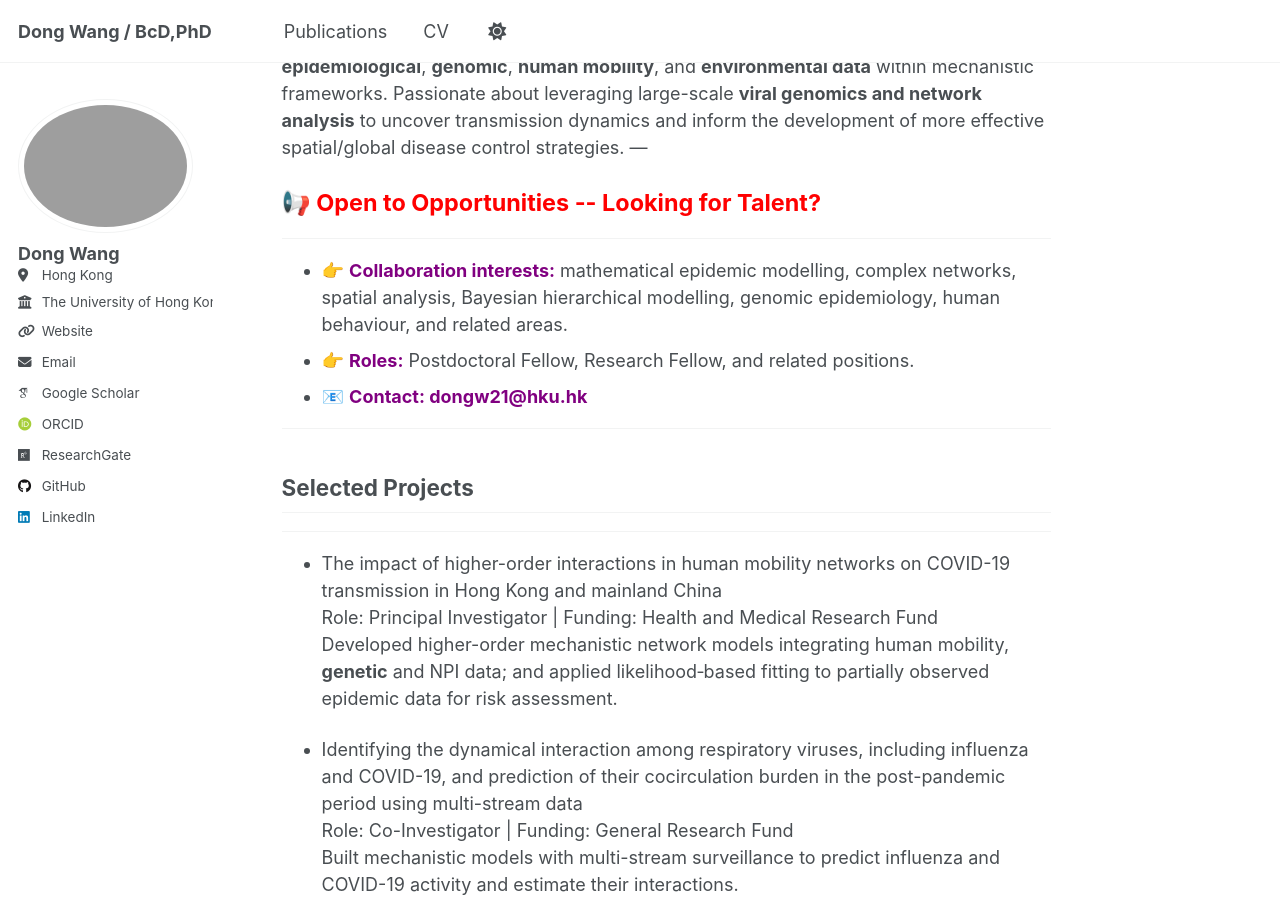
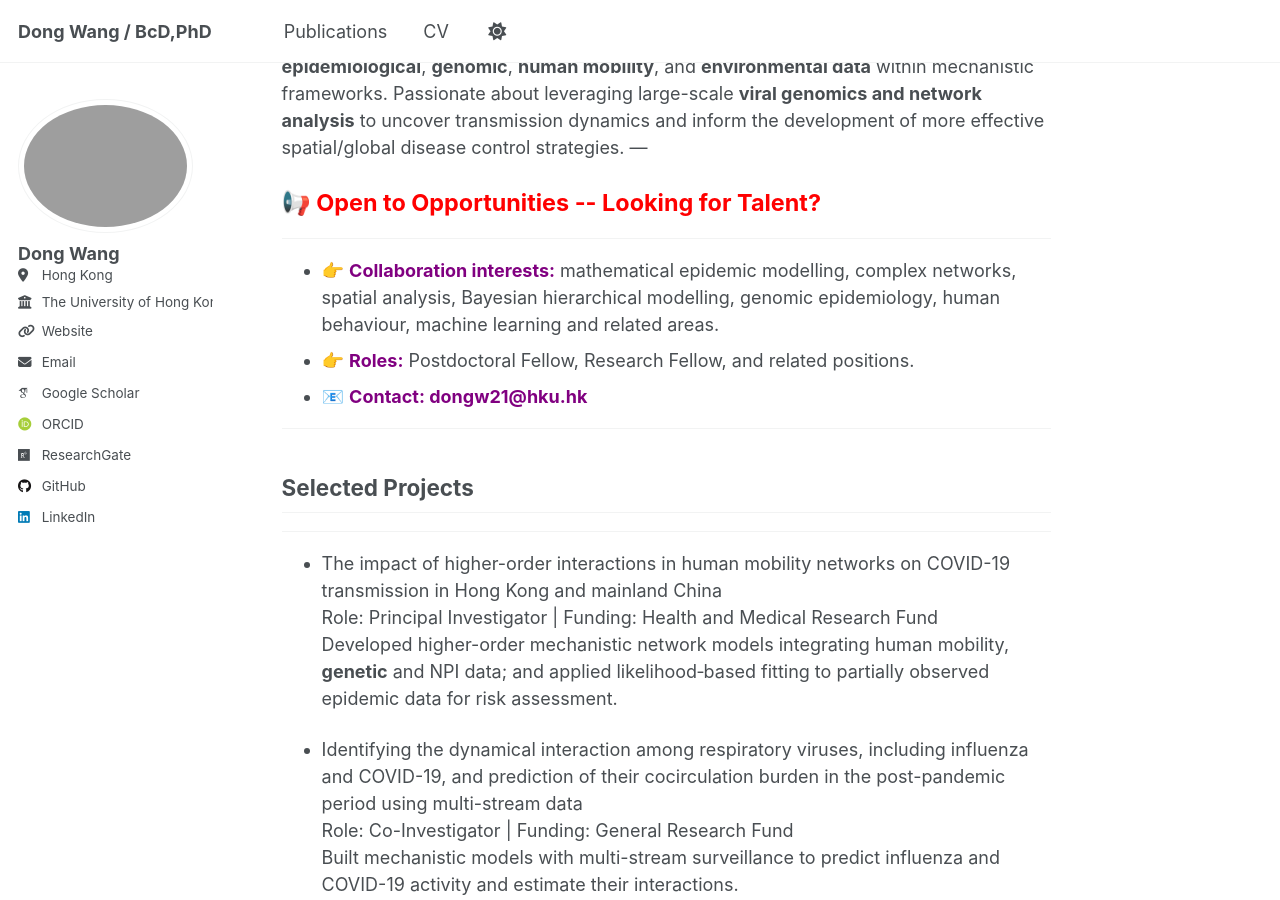
Before and after one commit to WangDongHKU/Dong_WANG.github.io, a Jekyll site: the page built from _pages/about.md, in a window 1280 px wide and 900 px high, scrolled down 354 px. Built offline with Jekyll 4.4.1, drawn with Linux system fonts in a browser that asks for light colours; some web fonts are replaced; a script that is not in the unit is left out.

Commit message:
Update about.md
Signed-off-by: DONG WANG <92856596+WangDongHKU@users.noreply.github.com>

```diff
--- a/_pages/about.md
+++ b/_pages/about.md
@@ -16,7 +16,7 @@ I am a  Postdoctoral Fellow at HKU School of Public Health with a PhD in **Mathe
 📢 Open to Opportunities -- Looking for Talent?
 </div>
 ---
-- 👉 <span style="color: purple; font-weight:bold;">Collaboration interests:</span>  mathematical epidemic modelling, complex networks, spatial analysis, Bayesian hierarchical modelling, genomic epidemiology, human behaviour, and related areas.
+- 👉 <span style="color: purple; font-weight:bold;">Collaboration interests:</span>  mathematical epidemic modelling, complex networks, spatial analysis, Bayesian hierarchical modelling, genomic epidemiology, human behaviour, machine learning and related areas.
 - 👉 <span style="color: purple; font-weight:bold;">Roles:</span>  Postdoctoral Fellow, Research Fellow, and related positions.
 - 📧 <span style="color: purple; font-weight:bold;"> Contact: dongw21@hku.hk  </span>
 
```
